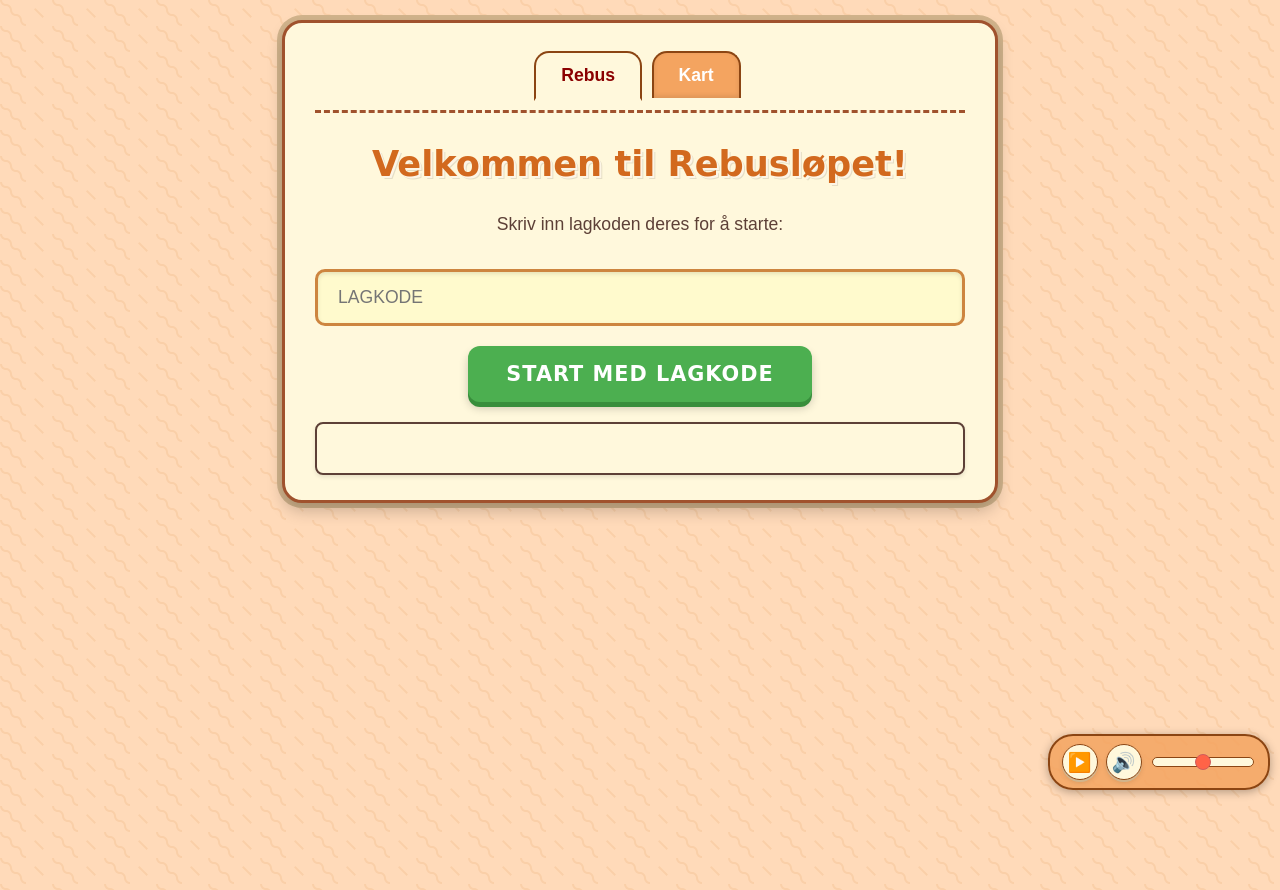
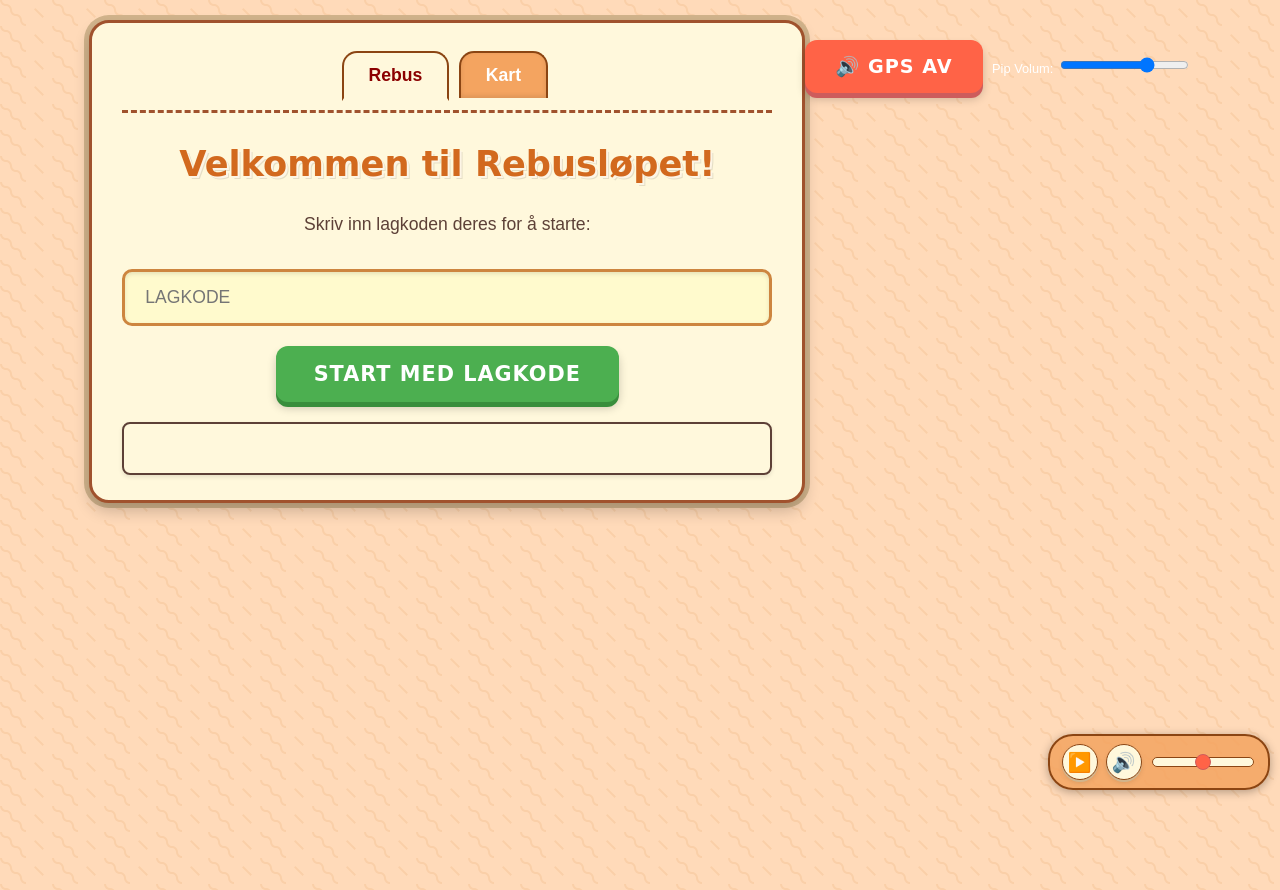
Before and after one commit to Hrafnir/DarinogSolve, a plain HTML site: page index.html in a window 1280 px wide. Drawn offline with Linux system fonts and the light colour scheme; some packages are replaced by stand-ins of ours.

Commit message:
Update index.html

```diff
--- a/index.html
+++ b/index.html
@@ -1,4 +1,4 @@
-<!-- Version: #15 -->
+<!-- Version: #16 -->
 <!DOCTYPE html>
 <html lang="no">
 <head>
@@ -10,14 +10,14 @@
 <body>
 
     <div class="container">
-
+        <!-- ... (resten av .container innhold som før) ... -->
         <div class="tabs">
             <button class="tab-button active" data-tab="rebus">Rebus</button>
             <button class="tab-button" data-tab="map">Kart</button>
         </div>
 
         <div id="rebus-content" class="tab-content visible">
-
+            <!-- ... (intro-page og alle post-pages som før) ... -->
             <div id="intro-page" class="page visible">
                 <h1>Velkommen til Rebusløpet!</h1>
                 <p>Skriv inn lagkoden deres for å starte:</p>
@@ -201,10 +201,18 @@
         <source src="audio/background_music.ogg" type="audio/ogg">
         Nettleseren din støtter ikke audio-elementet.
     </audio>
+
     <div id="music-controls">
         <button id="play-pause-button" title="Spill/Pause Musikk">▶️</button>
         <button id="mute-unmute-button" title="Demp/Lyd på Musikk">🔊</button>
         <input type="range" id="volume-slider" min="0" max="1" step="0.01" value="0.5" title="Volum">
+    </div>
+
+    <!-- NYTT: Kontroller for GPS Lydhjelp -->
+    <div id="gps-audio-controls">
+        <button id="toggle-gps-audio-button" title="GPS Nærhetslyd På/Av">🔊 GPS Av</button>
+        <label for="gps-audio-volume-slider" style="font-size:0.8em; color: white; margin-left: 5px;">Pip Volum:</label>
+        <input type="range" id="gps-audio-volume-slider" min="0" max="1" step="0.01" value="0.7" title="Volum Pipelyd">
     </div>
 
     <script src="script.js"></script>
@@ -214,4 +222,4 @@
 
 </body>
 </html>
-<!-- Version: #15 -->
+<!-- Version: #16 -->
```
